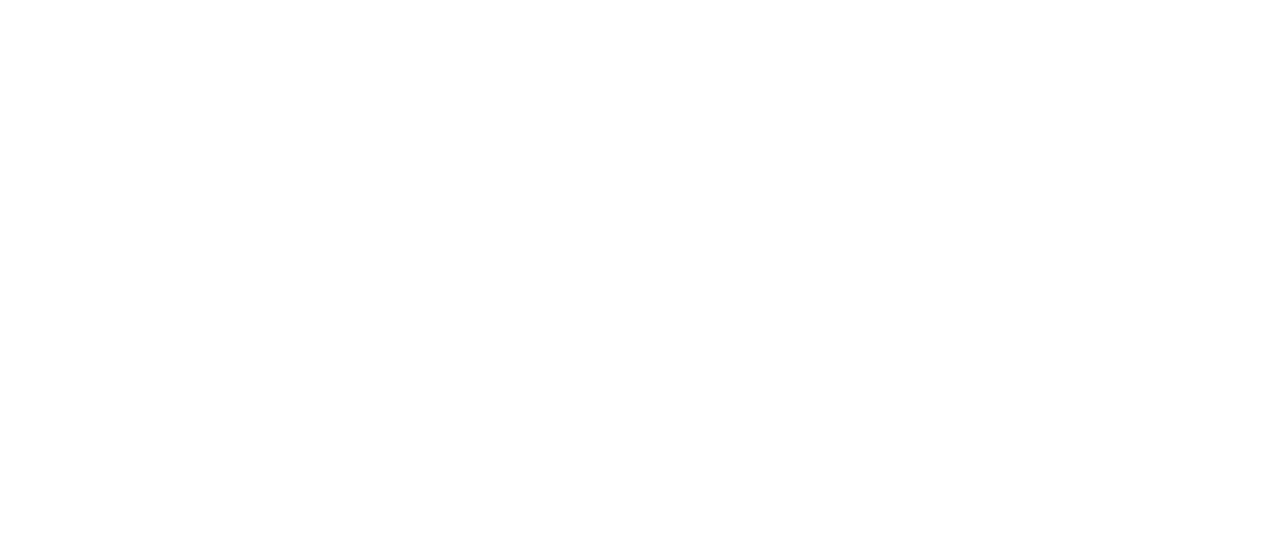
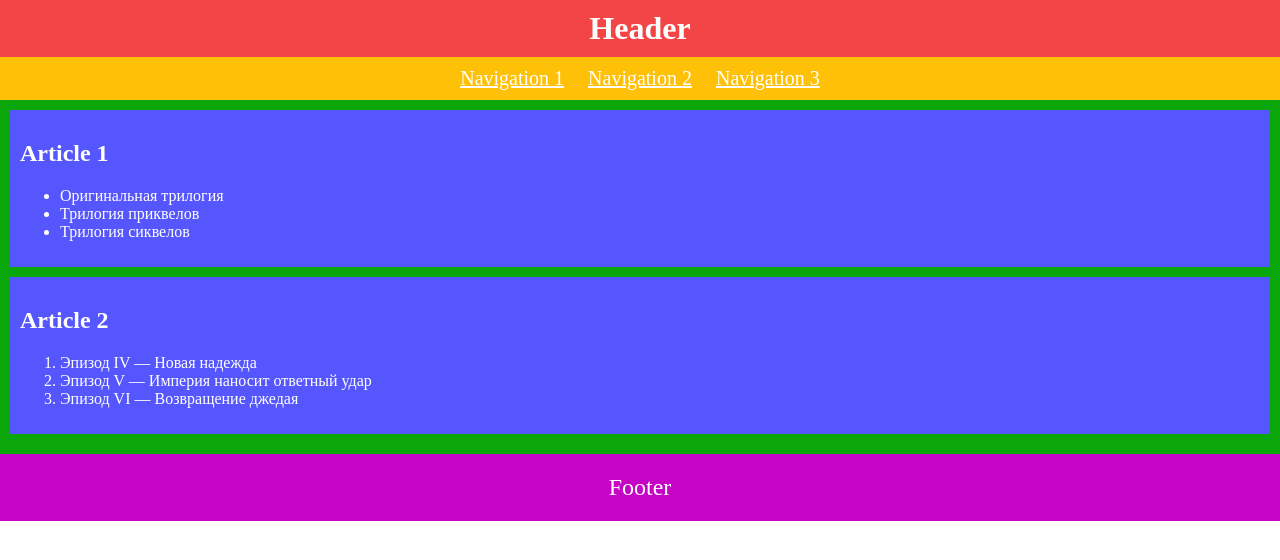
Before and after one commit to js-tasks-ru/htmlcss-20211125_daryaryab, a website: page 02-dz0/01-semantic-mockup/solution.html in a window 1280 px wide. Drawn offline with Linux system fonts and the light colour scheme.

Commit message:
resolve 02-semantic mockup

```diff
--- a/02-dz0/01-semantic-mockup/solution.html
+++ b/02-dz0/01-semantic-mockup/solution.html
@@ -1,4 +1,39 @@
 <!DOCTYPE html>
-<html lang="ru">
-    <!-- Ваше решение -->
+<html lang="en">
+<head>
+    <meta charset="UTF-8">
+    <meta name="viewport" content="width=device-width, initial-scale=1.0">
+    <link rel="stylesheet" href="./style.css">
+    <title>Task 2</title>
+</head>
+<body>
+    <header class="header">
+        <h1>Header</h1>
+        <nav class="nav-menu">
+            <a href="#" class="nav-menu-link">Navigation 1</a>
+            <a href="#" class="nav-menu-link">Navigation 2</a>
+            <a href="#" class="nav-menu-link">Navigation 3</a>
+        </nav>
+    </header>
+   <main class="main">
+    <article class="article">
+        <h2 class="article-title">Article 1</h2>
+        <ul>
+            <li>Оригинальная трилогия</li>
+            <li>Трилогия приквелов</li>
+            <li>Трилогия сиквелов</li>
+        </ul>
+    </article>
+    <article class="article">
+        <h2 class="article-title">Article 2</h2>
+        <ol>
+            <li>Эпизод IV — Новая надежда</li>
+            <li>Эпизод V — Империя наносит ответный удар</li>
+            <li>Эпизод VI — Возвращение джедая</li>
+        </ol>
+    </article>
+   </main>
+
+    <footer class="footer">Footer</footer>
+</body>
 </html>
--- /dev/null
+++ b/02-dz0/01-semantic-mockup/style.css
@@ -0,0 +1,43 @@
+body {
+  margin: 0;
+  color: #ffffff;
+}
+
+.header {
+  text-align: center;
+}
+
+.header h1 {
+  background-color:#f01414c9;
+  margin: 0;
+  padding: 10px;
+}
+
+.header .nav-menu {
+  background-color: #ffc107;
+  padding: 10px;
+}
+
+.header .nav-menu-link {
+  font-size: 1.25em;
+  margin: 0 10px;
+  color: #ffffff;
+}
+
+.main {
+  background-color:#0aa60a;
+  padding: 10px;
+}
+
+.main .article {
+  background-color:#5656ff;
+  padding: 10px;
+  margin: 0 0 10px;
+}
+
+.footer {
+  text-align: center;
+  background-color: #c604c6;
+  padding: 20px;
+  font-size: 1.5em;
+}
```
